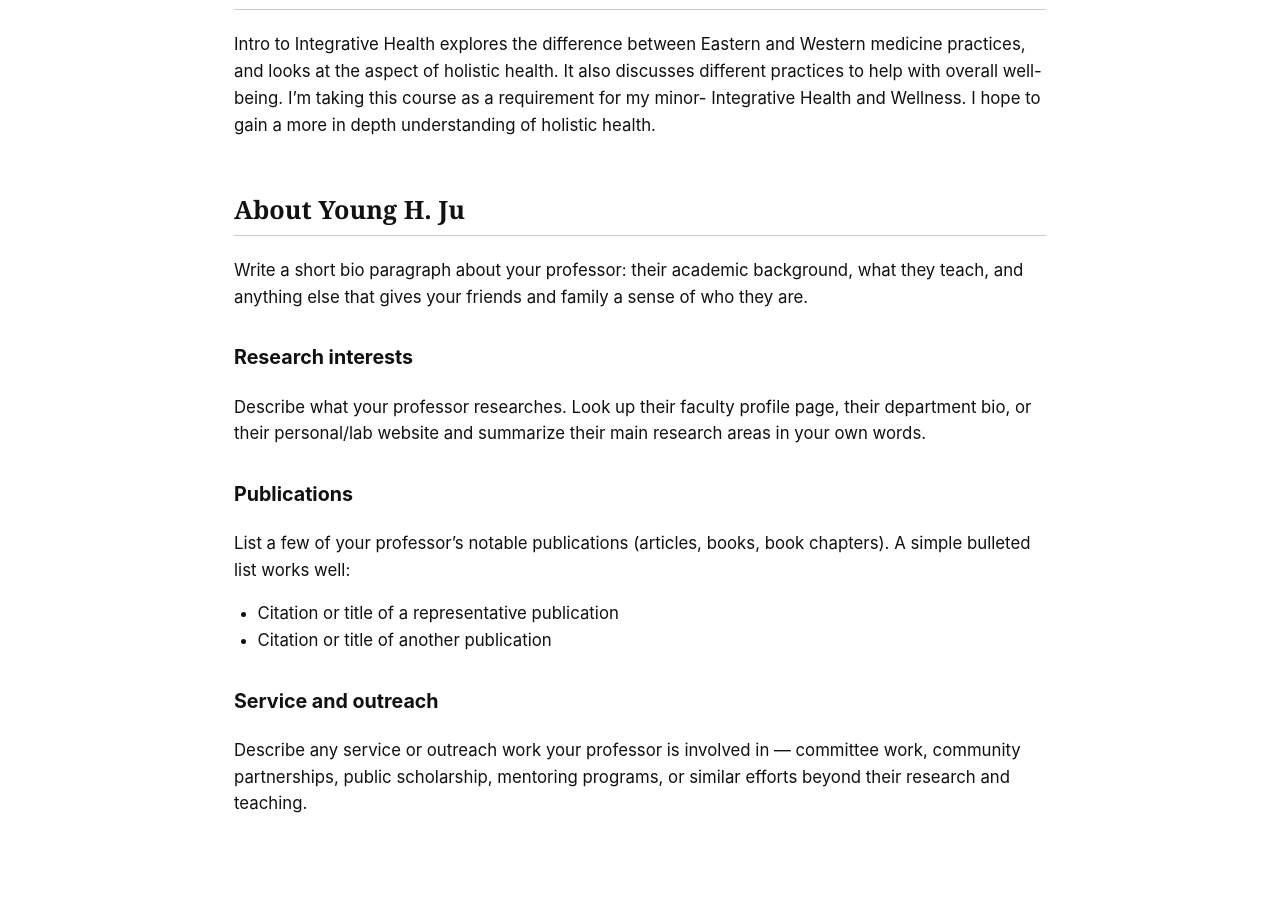
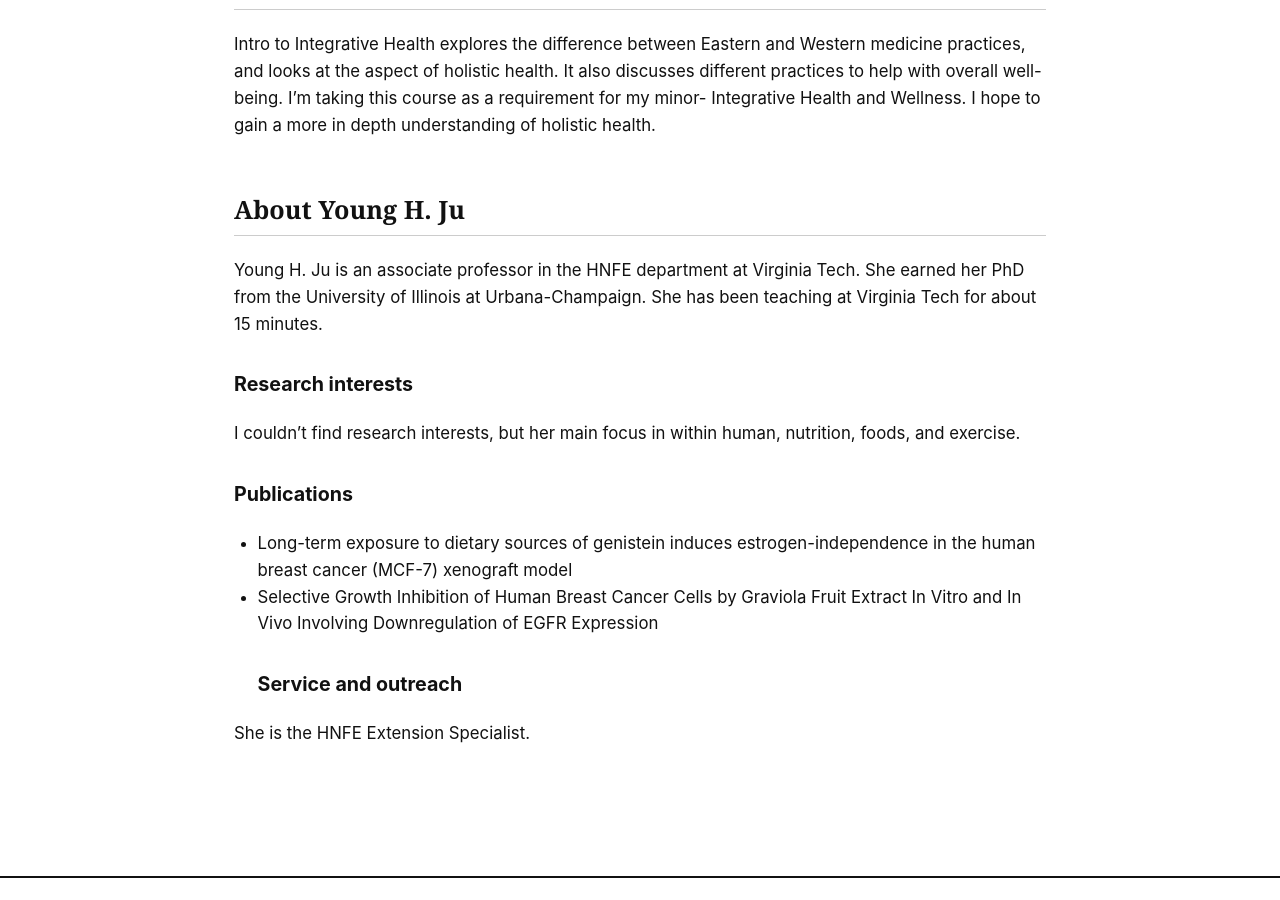
Before and after one commit to abbyfriedman1/myawesomesemester26, a Jekyll site: the page built from _courses/course-05.md, in a window 1280 px wide and 900 px high, scrolled down 416 px. Built offline with Jekyll 4.4.1, drawn with Linux system fonts in a browser that asks for light colours.

Commit message:
Update course-05.md

```diff
--- a/_courses/course-05.md
+++ b/_courses/course-05.md
@@ -15,26 +15,16 @@ Intro to Integrative Health explores the difference between Eastern and Western
 
 ## About Young H. Ju
 
-Write a short bio paragraph about your professor: their academic background, what
-they teach, and anything else that gives your friends and family a sense of who
-they are.
+Young H. Ju is an associate professor in the HNFE department at Virginia Tech. She earned her PhD from the University of Illinois at Urbana-Champaign. She has been teaching at Virginia Tech for about 15 minutes.
 
 ### Research interests
 
-Describe what your professor researches. Look up their faculty profile page, their
-department bio, or their personal/lab website and summarize their main research
-areas in your own words.
+I couldn't find research interests, but her main focus in within human, nutrition, foods, and exercise.
 
 ### Publications
 
-List a few of your professor's notable publications (articles, books, book
-chapters). A simple bulleted list works well:
-
-- Citation or title of a representative publication
-- Citation or title of another publication
-
+- Long-term exposure to dietary sources of genistein induces estrogen-independence in the human breast cancer (MCF-7) xenograft model
+- Selective Growth Inhibition of Human Breast Cancer Cells by Graviola Fruit Extract In Vitro and In Vivo Involving Downregulation of EGFR Expression
 ### Service and outreach
 
-Describe any service or outreach work your professor is involved in — committee
-work, community partnerships, public scholarship, mentoring programs, or similar
-efforts beyond their research and teaching.
+She is the HNFE Extension Specialist.
```
